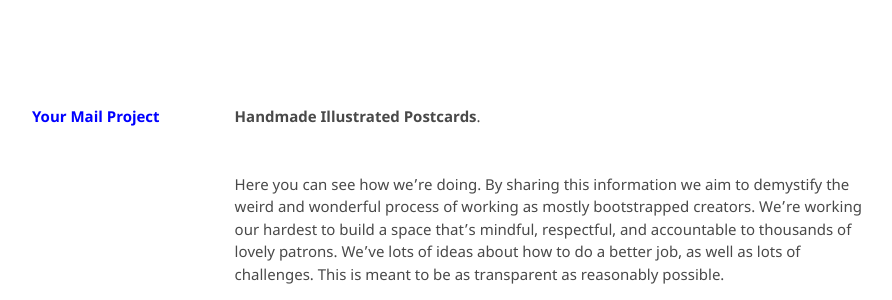
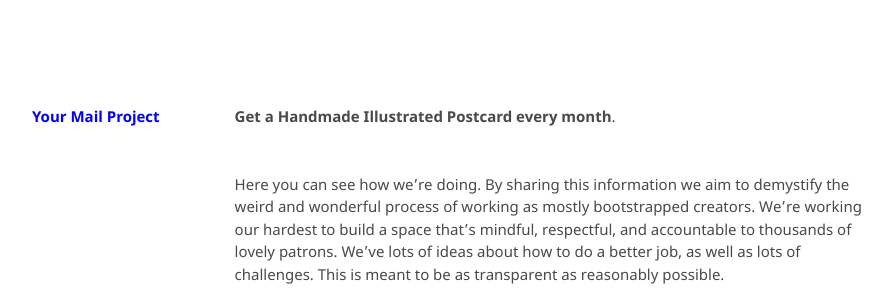
Before and after one commit to kvshvlin/yourmailproject, a Jekyll site: the page built from index.md, in a window 1280 px wide. Shown: the part 120-420 px from the top of the page, without its empty margins (193-1085 px from the left). Built offline with Jekyll 4.4.1, drawn with Linux system fonts in a browser that asks for light colours; our own code applies the rules of GitHub Pages for plain Markdown files.

Commit message:
Update index.md

```diff
--- a/index.md
+++ b/index.md
@@ -1,4 +1,4 @@
-**Handmade Illustrated Postcards**.
+**Get a Handmade Illustrated Postcard every month**.
 
 Here you can see how we're doing. By sharing this information we aim to demystify the weird and wonderful process of working as mostly bootstrapped creators. We're working our hardest to build a space that’s mindful, respectful, and accountable to thousands of lovely patrons. We've lots of ideas about how to do a better job, as well as lots of challenges. This is meant to be as transparent as reasonably possible.
 
```
